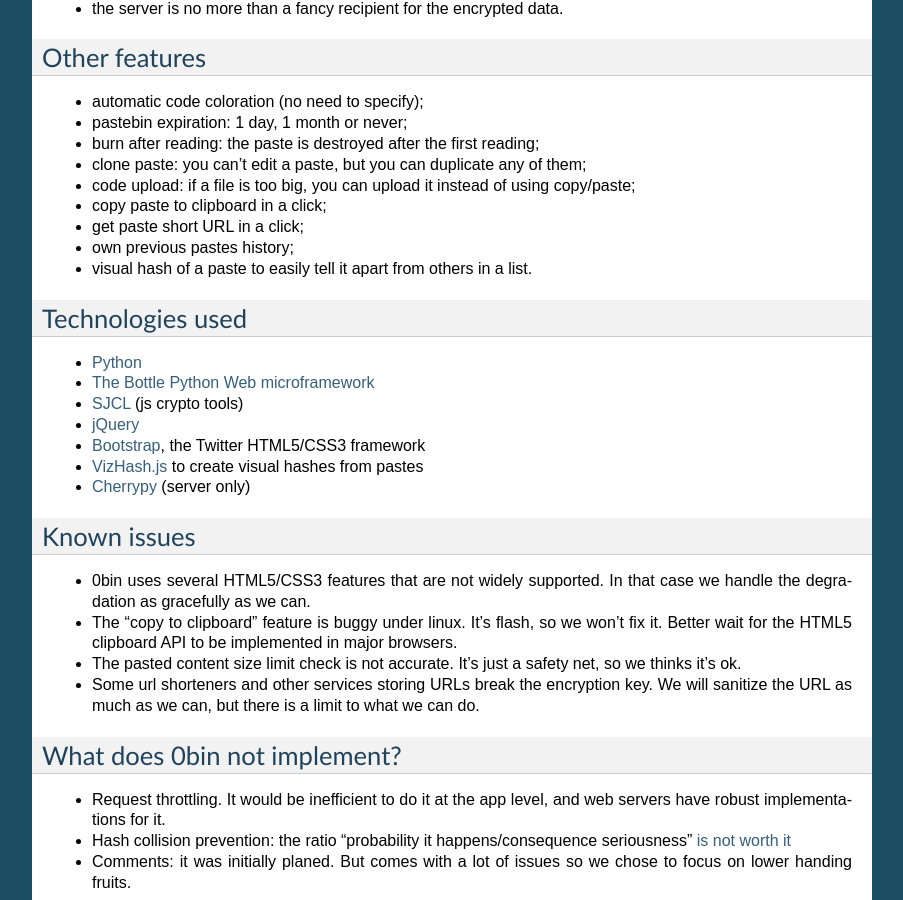
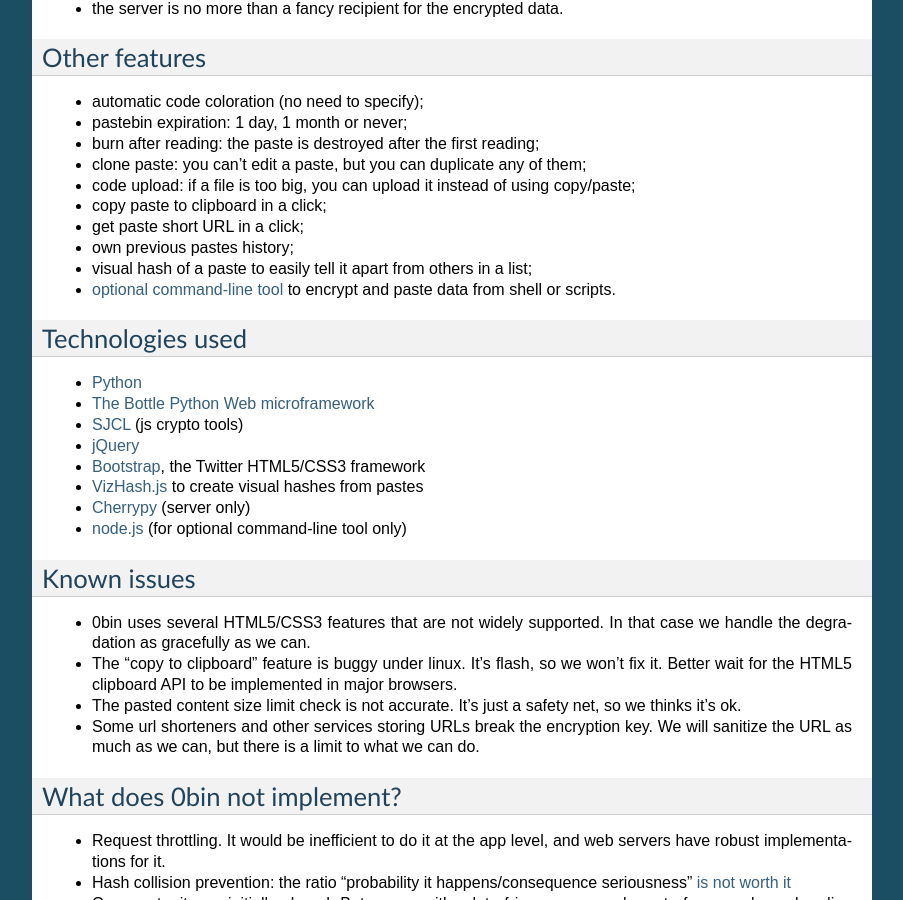
Before and after one commit to Tygs/0bin, a Sphinx documentation site: the page built from docs/en/intro.rst, in a window 1280 px wide and 900 px high, scrolled down 616 px. Shown: the whole window, without its empty margins (198-1101 px from the left). Built offline with Sphinx 7.4.7, drawn with Linux system fonts in a browser that asks for light colours.

Commit message:
Update docs wrt zerobinpaste tool

```diff
--- a/README.rst
+++ b/README.rst
@@ -57,7 +57,8 @@
 - copy paste to clipboard in a click;
 - get paste short URL in a click;
 - own previous pastes history;
-- visual hash of a paste to easily tell it apart from others in a list.
+- visual hash of a paste to easily tell it apart from others in a list;
+- optional command-line tool to encrypt and paste data from shell or scripts.
 
 Technologies used
 ==================
@@ -69,6 +70,7 @@
 - Bootstrap_, the Twitter HTML5/CSS3 framework
 - VizHash.js_ to create visual hashes from pastes
 - Cherrypy_ (server only)
+- `node.js`_ (for optional command-line tool only)
 
 
 Known issues
@@ -96,5 +98,6 @@
 .. _Bootstrap: http://twitter.github.com/bootstrap/
 .. _VizHash.js: https://github.com/sametmax/VizHash.js
 .. _Cherrypy: http://www.cherrypy.org/ (server only)
+.. _node.js: http://nodejs.org/
 .. _is not worth it: http://stackoverflow.com/questions/201705/how-many-random-elements-before-md5-produces-collisions
 .. _WTF licence: http://en.wikipedia.org/wiki/WTFPL
--- a/docs/en/intro.rst
+++ b/docs/en/intro.rst
@@ -45,7 +45,8 @@
 - copy paste to clipboard in a click;
 - get paste short URL in a click;
 - own previous pastes history;
-- visual hash of a paste to easily tell it apart from others in a list.
+- visual hash of a paste to easily tell it apart from others in a list;
+- `optional command-line tool`_ to encrypt and paste data from shell or scripts.
 
 Technologies used
 ==================
@@ -57,6 +58,7 @@
 - Bootstrap_, the Twitter HTML5/CSS3 framework
 - VizHash.js_ to create visual hashes from pastes
 - Cherrypy_ (server only)
+- `node.js`_ (for optional command-line tool only)
 
 
 Known issues
@@ -84,4 +86,6 @@
 .. _Bootstrap: http://twitter.github.com/bootstrap/
 .. _VizHash.js: https://github.com/sametmax/VizHash.js
 .. _Cherrypy: http://www.cherrypy.org/ (server only)
+.. _node.js: http://nodejs.org/
+.. _optional command-line tool: ./zerobinpaste_tool
 .. _is not worth it: http://stackoverflow.com/questions/201705/how-many-random-elements-before-md5-produces-collisions
--- a/docs/index.rst
+++ b/docs/index.rst
@@ -22,6 +22,7 @@
 |   en/using_supervisor   |   fr/using_supervisor          |
 |   en/theming            |   fr/theming                   |
 |   en/options            |   fr/options                   |
+|   en/zerobinpaste_tool  |                                |
 |                         |                                |
 |`Report a bug`_          |`Signaler un bug`_              |
 +-------------------------+--------------------------------+
```
Also changed, not shown: docs/en/zerobinpaste_tool.rst (added, +100 -0 lines).
